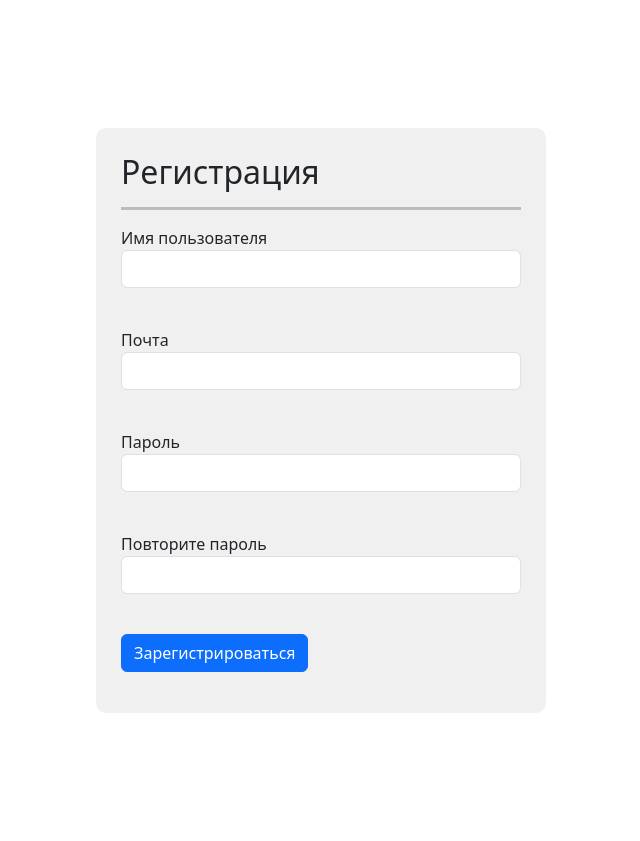
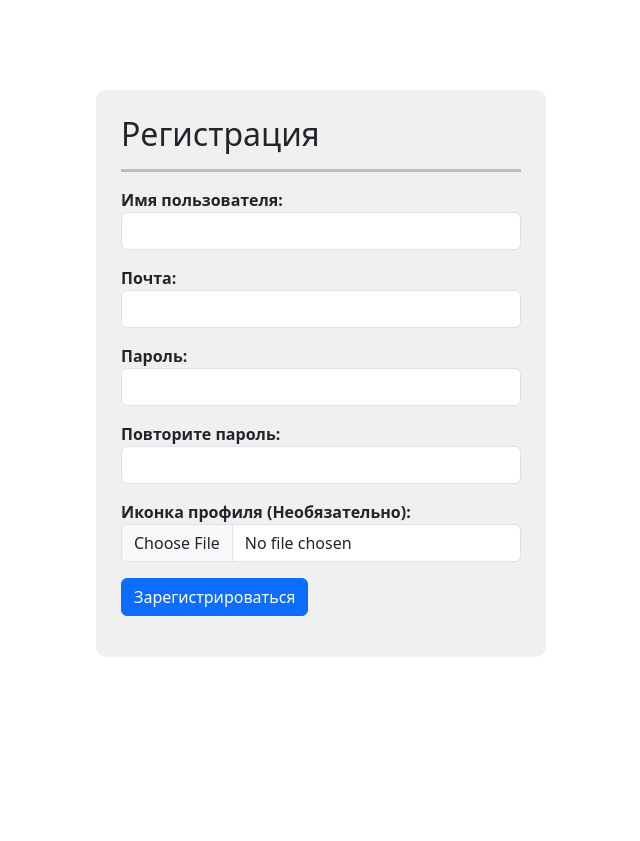
Before and after one commit to TimofeyYurkin/DegradationTests, a Flask app: page /register in a window 1280 px wide. Shown: the part 88-929 px from the top of the page, without its empty margins (319-959 px from the left). After the commit the page ends 745 px from the top, so only its background shows below. Run offline with Flask 3, Linux system fonts and the light colour scheme; some libraries are stand-ins or nearby versions.

Commit message:
1. Добавил возможность устанавливать аватарку профиля при регистрации (необязательная опция) 2. Полностью закончил работу над дизайном проекта. 3. Обновил README
Состояние проекта: готово.

```diff
--- a/data/user_model.py
+++ b/data/user_model.py
@@ -12,6 +12,7 @@ class User(SqlAlchemyBase, SerializerMixin, UserMixin):
     name = sqlalchemy.Column(sqlalchemy.String, nullable=False)
     email = sqlalchemy.Column(sqlalchemy.String, nullable=False, unique=True)
     hashed_password = sqlalchemy.Column(sqlalchemy.String, nullable=False)
+    avatar = sqlalchemy.Column(sqlalchemy.BLOB, nullable=True)
 
     test = sqlalchemy.orm.relationship('Test', back_populates='user')
 
--- a/forms/user_forms.py
+++ b/forms/user_forms.py
@@ -1,25 +1,26 @@
 from flask_wtf import FlaskForm
+from flask_wtf.file import FileField, FileAllowed
 from wtforms import PasswordField, StringField, SubmitField, EmailField, BooleanField
 from wtforms.validators import DataRequired, Length
 
 
-
 class RegisterForm(FlaskForm):
-    name = StringField('Имя пользователя', validators=[DataRequired(), Length(min=3, max=15)])
-    email = EmailField('Почта', validators=[DataRequired()])
-    password = PasswordField('Пароль', validators=[DataRequired(), Length(min=6, max=30)])
-    password_again = PasswordField('Повторите пароль', validators=[DataRequired()])
+    name = StringField('Имя пользователя:', validators=[DataRequired(), Length(min=3, max=15)])
+    email = EmailField('Почта:', validators=[DataRequired()])
+    password = PasswordField('Пароль:', validators=[DataRequired(), Length(min=6, max=30)])
+    password_again = PasswordField('Повторите пароль:', validators=[DataRequired()])
+    avatar = FileField('Иконка профиля (Необязательно):', validators=[FileAllowed(['png', 'jpg'], 'Выберите png-файл')])
     submit = SubmitField('Зарегистрироваться')
 
 
 class LoginForm(FlaskForm):
-    email = EmailField('Почта', validators=[DataRequired()])
-    password = PasswordField('Пароль', validators=[DataRequired()])
+    email = EmailField('Почта:', validators=[DataRequired()])
+    password = PasswordField('Пароль:', validators=[DataRequired()])
     remember_me = BooleanField('Запомнить меня')
     submit = SubmitField('Войти')
 
 
 class DeleteForm(FlaskForm):
-    email = EmailField('Почта', validators=[DataRequired()])
-    password = PasswordField('Пароль', validators=[DataRequired()])
+    email = EmailField('Почта:', validators=[DataRequired()])
+    password = PasswordField('Пароль:', validators=[DataRequired()])
     submit = SubmitField('Удалить')
--- a/server.py
+++ b/server.py
@@ -1,6 +1,7 @@
-from flask import Flask, render_template, redirect, request, abort
+from flask import Flask, render_template, redirect, request, abort, make_response
 from flask_login import LoginManager, login_user, logout_user, login_required, current_user
 from flask_restful import Api
+from sqlite3 import Binary
 from data import db_session, user_resources, test_resources, question_resources, answer_resources, results_resources
 from data.test_model import Test
 from data.question_model import Question
@@ -14,6 +15,7 @@ from data.user_model import User
 app = Flask(__name__)
 app.config['SECRET_KEY'] = 'yandexlyceum_secret_key'
 app.config['JSON_SORT_KEYS'] = False
+MAX_CONTENT_LENGTH = 1024 * 1024
 
 api = Api(app)
 
@@ -66,9 +68,11 @@ def register():
         if session.query(User).filter(User.email == form.email.data).first():
             return render_template('register.html', title='DegradationTests', form=form, message="Эта почта уже занята")
         # Добавления пользователя в базу данных
+        image = form.avatar.data.read()
         user = User(
             name=form.name.data,
-            email=form.email.data
+            email=form.email.data,
+            avatar=Binary(image)
         )
         user.set_password(form.password.data)
         session.add(user)
@@ -442,5 +446,15 @@ def result_test(test_id, result):
     return render_template('result_test.html', title='DegradationTests', result_message=result_message, test_id=test_id)
 
 
+# Роут для обработки картинки аватара
+@app.route('/user_avatar')
+@login_required
+def user_avatar():
+    image = current_user.avatar
+    response = make_response(image)
+    response.headers['Content-Type'] = 'image/png'
+    return response
+
+
 if __name__ == '__main__':
     main()
--- a/static/css/forms.css
+++ b/static/css/forms.css
@@ -1,8 +1,8 @@
 form.user_form {
     margin-left: auto;
     margin-right: auto;
-    margin-top: 10%;
-    margin-bottom: 10%;
+    margin-top: 7%;
+    margin-bottom: 7%;
     max-width: 450px;
     background-color: #f0f0f0;
     border-radius: 10px;
@@ -12,8 +12,8 @@ form.user_form {
 form.test_form {
     margin-left: auto;
     margin-right: auto;
+    margin-bottom: 3%;
     margin-top: 3%;
-    margin-bottom: 3%;
     max-width: 600px;
     background-color: #f0f0f0;
     border-radius: 10px;
--- a/static/css/main_styles.css
+++ b/static/css/main_styles.css
@@ -13,3 +13,12 @@ div.content_display_choose {
     padding-top: 3%;
     padding-bottom: 5%;
 }
+
+img.avatar {
+    object-fit: cover;
+    object-position: top center;
+    border-radius: 50%;
+    width: 64px;
+    height: 64px;
+    margin-left: 55%;
+}
--- a/templates/base.html
+++ b/templates/base.html
@@ -19,9 +19,16 @@
                     DegradationTests
                 </h1>
                 {% if current_user.is_authenticated %}
+                    {% if not current_user.avatar %}
+                        <img class="avatar" src="{{ url_for('static', filename='images/default_avatar.jpg') }}">
+                    {% else %}
+                        <img class="avatar" src="{{ url_for('user_avatar') }}">
+                    {% endif %}
                     <div class="collapse navbar-collapse">
-                        <div class="navbar-nav" style="margin-left: 60%; font-size: large;">
-                            <a class="nav-link active"><b>{{ current_user.name }}</b></a>
+                        <div class="navbar-nav" style="padding-left: 1%; font-size: large;">
+                            <a class="nav-link active"><b>
+                                {{ current_user.name }}
+                            </b></a>
                             <a class="nav-link" href="/logout">Выйти</a>
                             <a class="nav-link" href="/delete_user">Удалить аккаунт</a>
                             <a class="nav-link" href="/">На главную</a>
--- a/templates/create_test_t1.html
+++ b/templates/create_test_t1.html
@@ -1,7 +1,7 @@
 {% extends "base.html" %}
 
 {% block content %}
-    <form action="" method="post" class="test_form">
+    <form action="" method="post" class="test_form" autocomplete="off">
         {{ form.hidden_tag() }}
         {% if not editing %}
             <a class="btn btn-secondary" style="width: 20%; height: 35px;" href="/choose_type">Назад</a>
--- a/templates/create_test_t2.html
+++ b/templates/create_test_t2.html
@@ -1,7 +1,7 @@
 {% extends "base.html" %}
 
 {% block content %}
-    <form action="" method="post" class="test_form">
+    <form action="" method="post" class="test_form" autocomplete="off">
         {{ form.hidden_tag() }}
         {% if not editing %}
             <a class="btn btn-secondary" style="width: 20%; height: 35px;" href="/choose_type">Назад</a>
--- a/templates/create_test_t3.html
+++ b/templates/create_test_t3.html
@@ -1,7 +1,7 @@
 {% extends "base.html" %}
 
 {% block content %}
-    <form action="" method="post" class="test_form">
+    <form action="" method="post" class="test_form" autocomplete="off">
         {{ form.hidden_tag() }}
         {% if not editing %}
             <a class="btn btn-secondary" style="width: 20%; height: 35px;" href="/choose_type">Назад</a>
--- a/templates/register.html
+++ b/templates/register.html
@@ -1,13 +1,13 @@
 {% extends "base.html" %}
 
 {% block content %}
-    <form action="" method="post" class="user_form">
+    <form action="" method="post" class="user_form" enctype="multipart/form-data" autocomplete="off">
         {{ form.hidden_tag() }}
         <h2>Регистрация</h2>
         <hr size="5px" color="#242424">
         <p>
-            {{ form.name.label }}<br>
-            {{ form.name(class="form-control", autocomplete="off") }}<br>
+            <b>{{ form.name.label }}</b><br>
+            {{ form.name(class="form-control", autocomplete="off") }}
             {% for error in form.name.errors %}
                 <p class="alert alert-danger" role="alert">
                     {{ error }}
@@ -15,8 +15,8 @@
             {% endfor %}
         </p>
         <p>
-            {{ form.email.label }}<br>
-            {{ form.email(class="form-control", type="email", autocomplete="off") }}<br>
+            <b>{{ form.email.label }}</b><br>
+            {{ form.email(class="form-control", type="email", autocomplete="off") }}
             {% for error in form.email.errors %}
                 <p class="alert alert-danger" role="alert">
                     {{ error }}
@@ -24,8 +24,8 @@
             {% endfor %}
         </p>
         <p>
-            {{ form.password.label }}<br>
-            {{ form.password(class="form-control", type="password", autocomplete="off") }}<br>
+            <b>{{ form.password.label }}</b><br>
+            {{ form.password(class="form-control", type="password", autocomplete="off") }}
             {% for error in form.password.errors %}
                 <p class="alert alert-danger" role="alert">
                     {{ error }}
@@ -33,9 +33,18 @@
             {% endfor %}
         </p>
         <p>
-            {{ form.password_again.label }}<br>
-            {{ form.password_again(class="form-control", type="password", autocomplete="off") }}<br>
+            <b>{{ form.password_again.label }}</b><br>
+            {{ form.password_again(class="form-control", type="password", autocomplete="off") }}
             {% for error in form.password_again.errors %}
+                <p class="alert alert-danger" role="alert">
+                    {{ error }}
+                </p>
+            {% endfor %}
+        </p>
+        <p>
+            <b>{{ form.avatar.label }}</b><br>
+            {{ form.avatar(class="form-control", type="file") }}
+            {% for error in form.avatar.errors %}
                 <p class="alert alert-danger" role="alert">
                     {{ error }}
                 </p>
```
Also changed, not shown: forms/test_forms.py (+16 -27 lines), templates/delete_user.html (+5 -5 lines), templates/login.html (+6 -6 lines), README.md, db/degradation_tests.db, static/images/default_avatar.jpg (added).
